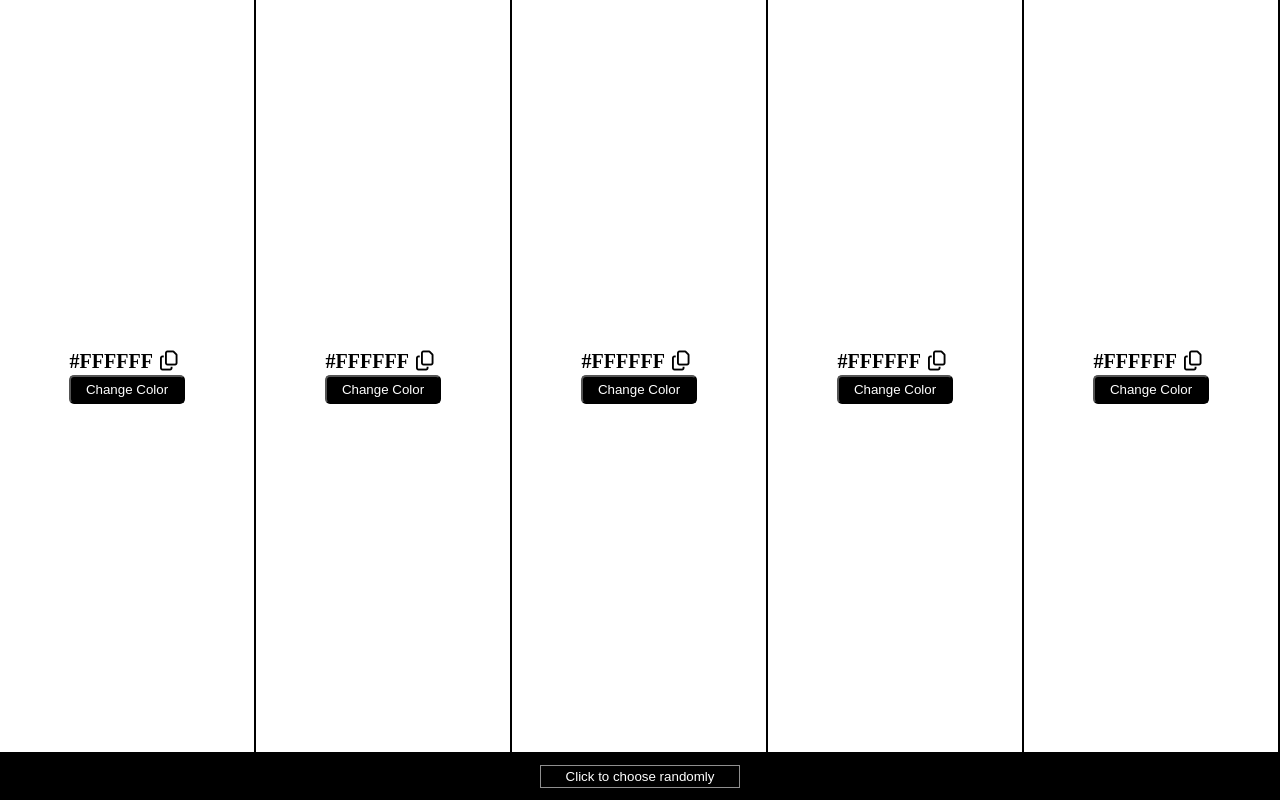
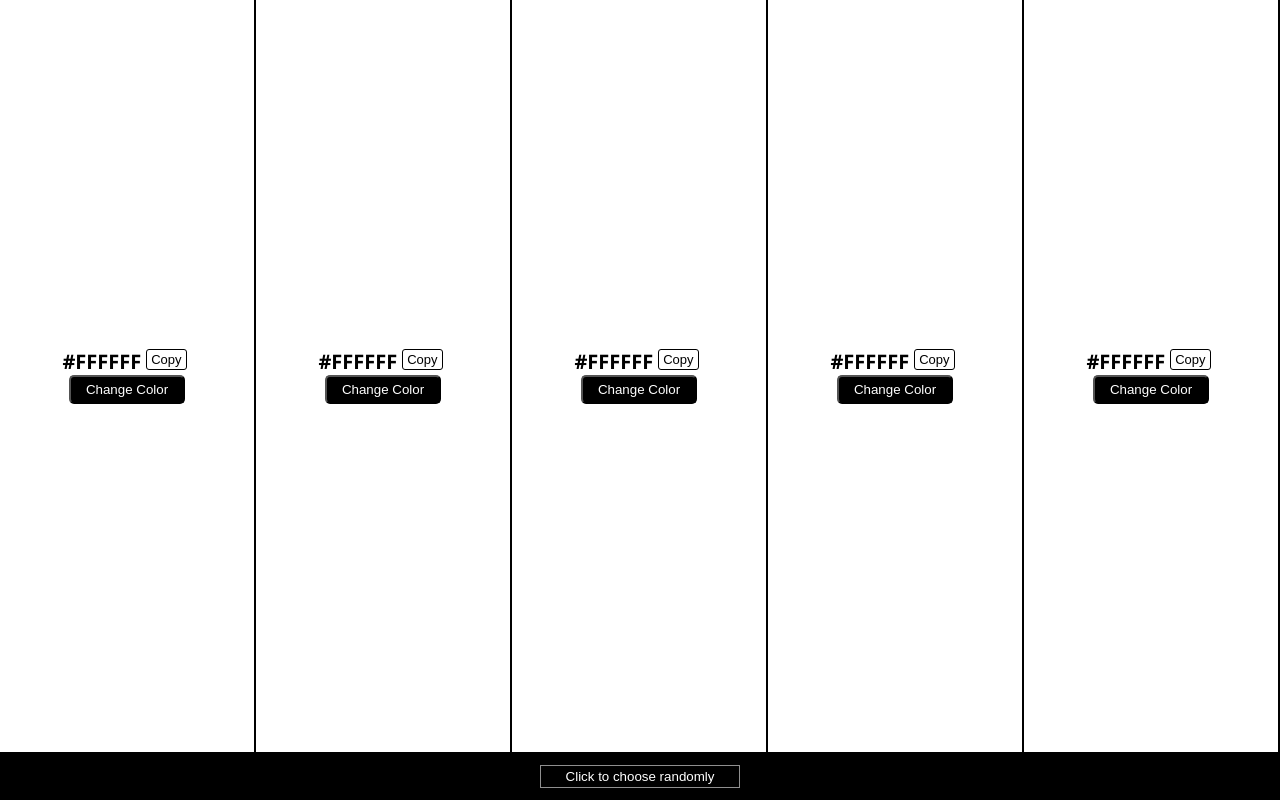
Before and after one commit to GiuParca/palettes-generator, a plain HTML site: page index.html in a window 1280 px wide. Drawn offline with Linux system fonts and the light colour scheme.

Commit message:
adding copy button

```diff
--- a/index.html
+++ b/index.html
@@ -12,23 +12,23 @@
 <body>
     <div id="main-content">
         <div class="div-color">
-            <p class="hex-ref">#FFFFFF <button class="btn-copy"><i class="fa-regular fa-copy"></i></button></p>
+            <p class="hex-ref">#FFFFFF<button class="btn-copy-hex-ref">Copy</button></p>
             <button type="submit" class="change-color">Change Color</button>
         </div>
         <div class="div-color">
-            <p class="hex-ref">#FFFFFF <button class="btn-copy"><i class="fa-regular fa-copy"></i></button></p>
+            <p class="hex-ref">#FFFFFF<button class="btn-copy-hex-ref">Copy</button></p>
             <button type="submit" class="change-color">Change Color</button>
         </div>
         <div class="div-color">
-            <p class="hex-ref">#FFFFFF <button class="btn-copy"><i class="fa-regular fa-copy"></i></button></p>
+            <p class="hex-ref">#FFFFFF<button class="btn-copy-hex-ref">Copy</button></p>
             <button type="submit" class="change-color">Change Color</button>
         </div>
         <div class="div-color">
-            <p class="hex-ref">#FFFFFF <button class="btn-copy"><i class="fa-regular fa-copy"></i></button></p>
+            <p class="hex-ref">#FFFFFF<button class="btn-copy-hex-ref">Copy</button></p>
             <button type="submit" class="change-color">Change Color</button>
         </div>
         <div class="div-color">
-            <p class="hex-ref">#FFFFFF <button class="btn-copy"><i class="fa-regular fa-copy"></i></button></p>
+            <p class="hex-ref">#FFFFFF<button class="btn-copy-hex-ref">Copy</button></p>
             <button type="submit" class="change-color">Change Color</button>
         </div>
     </div>
--- a/script.js
+++ b/script.js
@@ -1,7 +1,7 @@
 const buttons = document.querySelectorAll(".change-color");
 const canvas = document.querySelectorAll(".div-color");
 const buttonRandom = document.getElementById("random-pallete");
-
+const copyBtns = document.querySelectorAll('.btn-copy-hex-ref');
 
 canvas.forEach(div => {
     const button = div.querySelector(".change-color");
@@ -11,6 +11,7 @@ canvas.forEach(div => {
         div.style.background = hexRef;
         const p = div.querySelector("p");
         p.innerText = hexRef;
+        p.appendChild(div.querySelector('.btn-copy-hex-ref'));
     })
 })
 
@@ -32,12 +33,15 @@ buttonRandom.addEventListener('click', (event) => {
     buttons.forEach(button => button.click());
 })
 
-
-
-function copyHexRef() {
-    document.querySelectorAll('.btn-copy').addEventListener('click', copyHexRef);
-
-
-    document.querySelectorAll(`${getHexRef()}`).select();
-    document.execCommand('copy');
-}
+copyBtns.forEach(copyBtn => {
+    copyBtn.addEventListener('click', (event) => {
+        event.preventDefault();
+        const colorRef = copyBtn.parentElement.innerText.replace('Copy', '').trim(); // Remove 'Copy' text
+        navigator.clipboard.writeText(colorRef).then(() => {
+            copyBtn.innerText = 'Copied';
+            setTimeout(() => copyBtn.innerText = 'Copy', 1500);
+        }).catch(err => {
+            console.error('Could not copy text: ', err);
+        });
+    });
+});
--- a/style.css
+++ b/style.css
@@ -7,6 +7,7 @@
 body{
     width: 100%;
     height: 100vh;
+    font-family:'Segoe UI', Tahoma, Geneva, Verdana, sans-serif
 }
 
 #main-content {
@@ -63,16 +64,17 @@ p{
     color: black;
 }
 
-.btn-copy{
-    font-size: 20px;
+.btn-copy-hex-ref{
+    font-size: 13px;
     background: transparent;
     border: none;
-    margin: 0 2px;
+    margin: 0 5px;
     cursor: pointer;
-    padding: 2px 5px;
+    padding: 2px 4px;
+    margin-bottom: 5px;
 }
 
-.btn-copy:hover{
+.btn-copy-hex-ref{
     border-radius: 3px;
     border: 1px solid black;
 }
```
